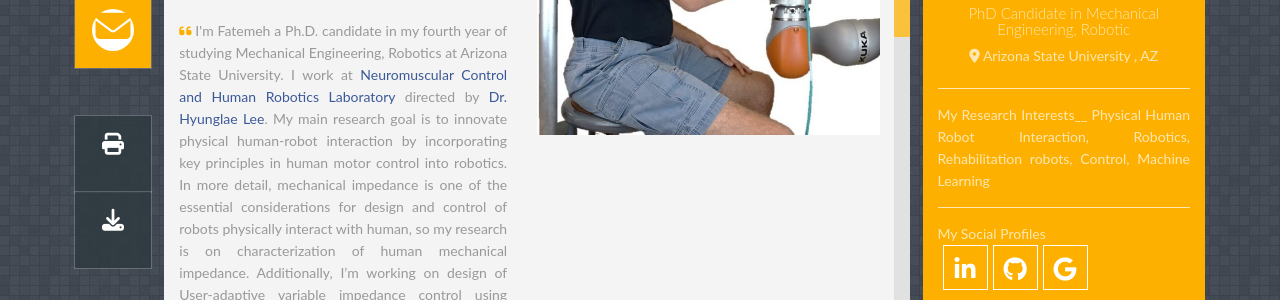
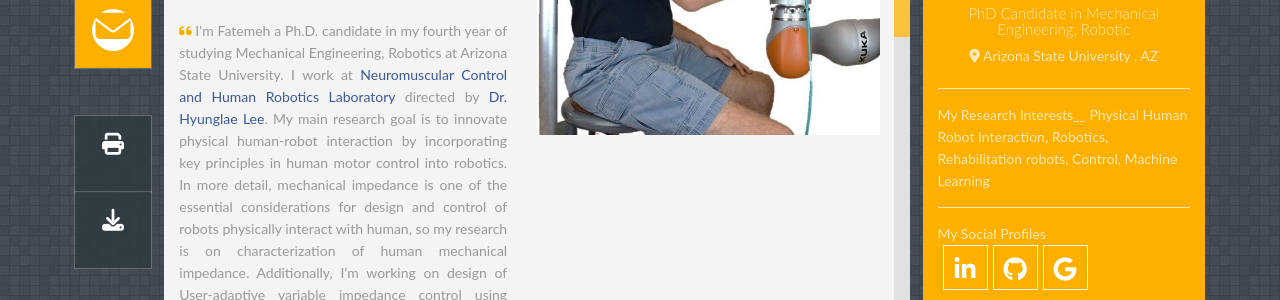
Before and after one commit to FatemehZahedi/FatemehZahedi.github.io, a Jekyll site: the page built from index.html, in a window 1280 px wide. Shown: the part 395-695 px from the top of the page. Built offline with Jekyll 4.4.1, drawn with Linux system fonts in a browser that asks for light colours; nearby versions of some CDN libraries; some web fonts are replaced.

Commit message:
color test

```diff
--- a/_includes/profile.html
+++ b/_includes/profile.html
@@ -155,10 +155,10 @@
         <li>
             <p style="font-weight: bold;"> <i class="far fa-circle"></i> User-adaptive variable damping control using Bayesian
                 optimization to enhance physical human-robot interaction</p>
-            <p style=color:orange;>F. Zahedi, D. Chang, and H. Lee</p>
+            <p style="color:orange;">F. Zahedi, D. Chang, and H. Lee</p>
             <p>Submitted in IEEE Robotics and
                 Automation Letters/International Conference on Robotics and Automation (ICRA), 2022</p>
-            <!-- <div class="clear"></div> -->
+            <div class="clear"></div>
         </li>
 
         <!-- <div class="panel-group" id="accordion">
--- a/assets/css/main.css
+++ b/assets/css/main.css
@@ -798,7 +798,7 @@
 }
 .bottom-p .panel-body {
     padding: 15px;
-    /* color: #999 !important; */
+    color: #999 !important;
     font-size: 14px;
     font-family: 'Lato', sans-serif;
 }
--- a/index.html
+++ b/index.html
@@ -76,7 +76,7 @@
 
         <!-- Profile Description -->
         <div id="profile_desc">
-            <p style=text-align:justify;>
+            <p>
             	My Research Interests__ Physical Human Robot Interaction, Robotics, Rehabilitation robots, Control, Machine Learning
             </p>
 
```
